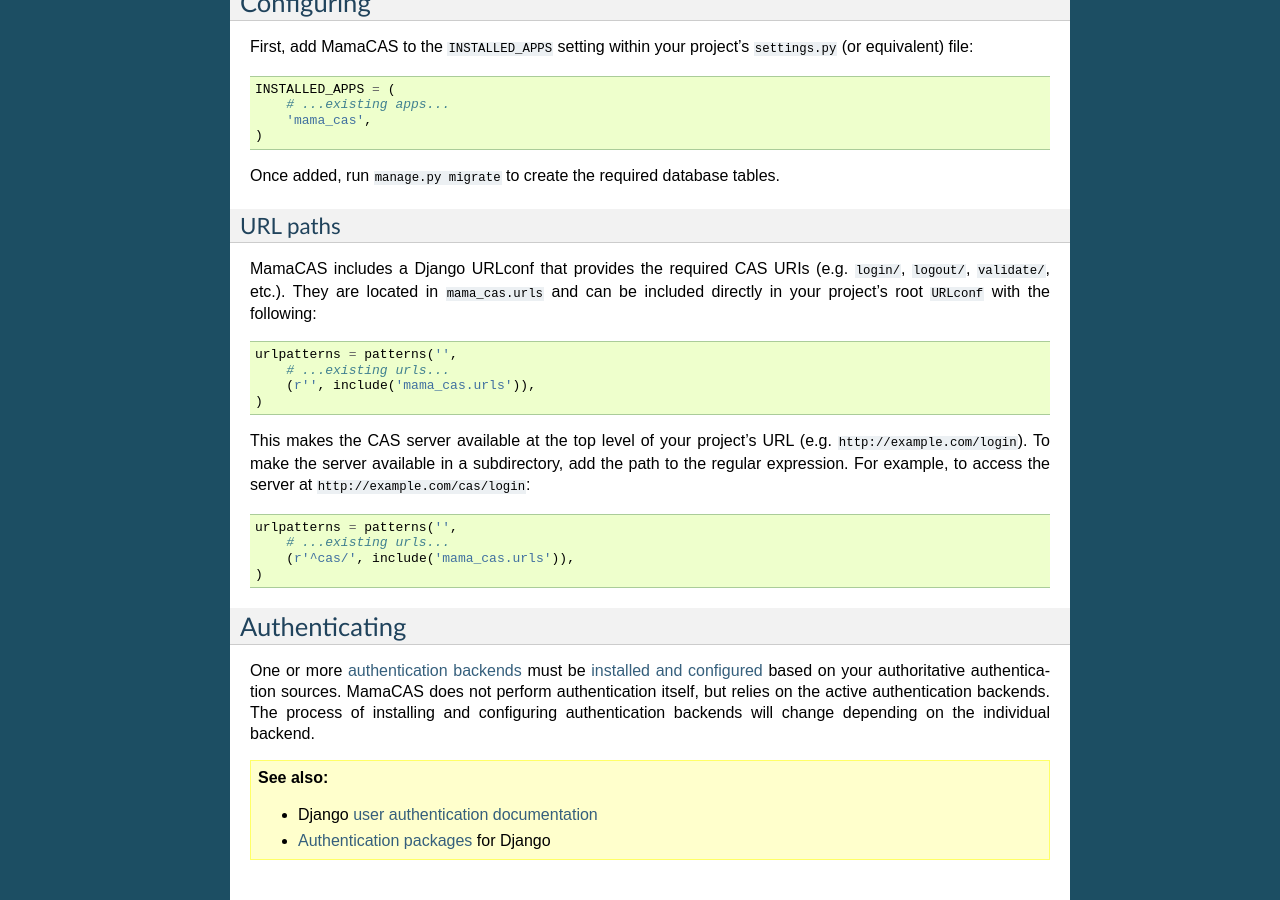
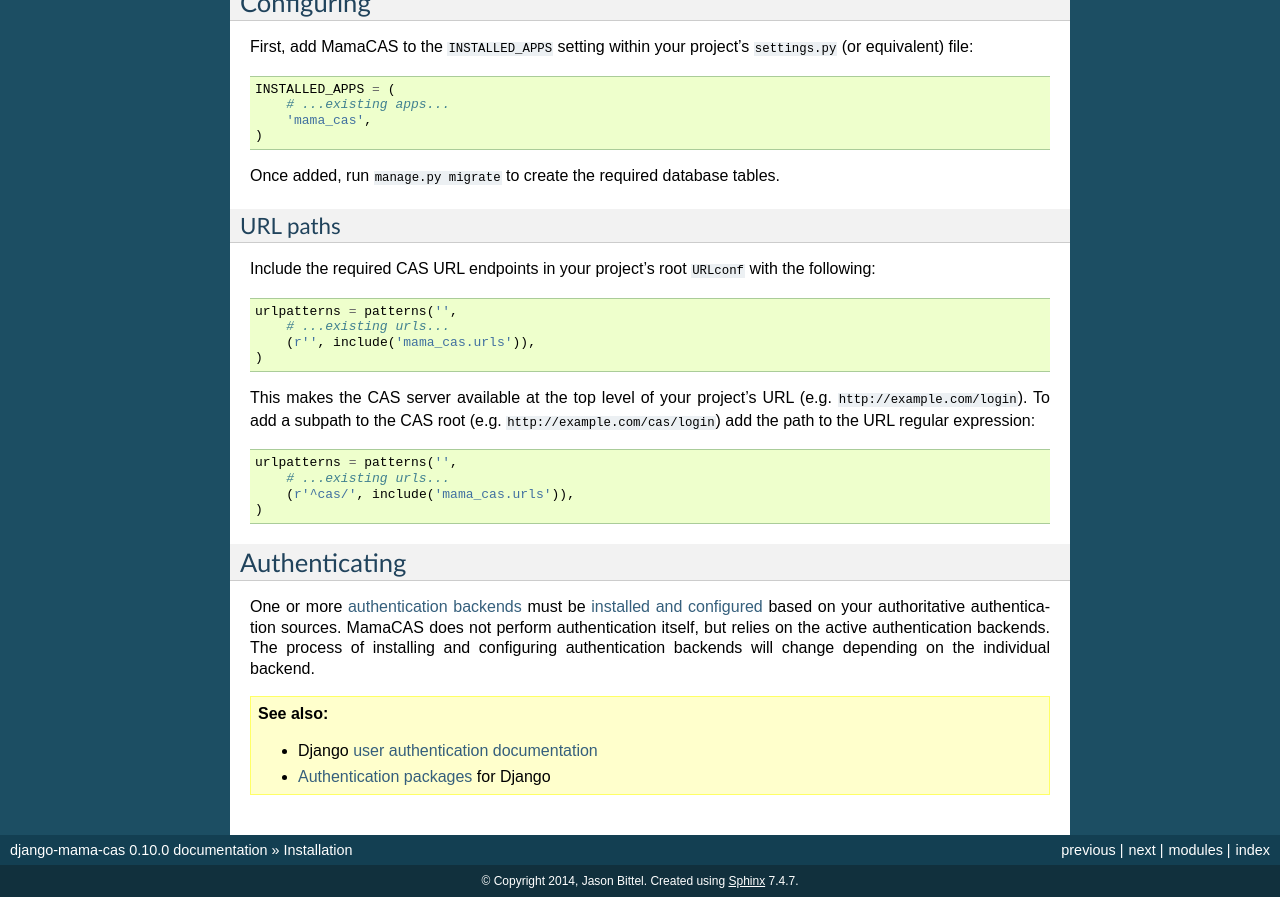
Before and after one commit to jbittel/django-mama-cas, a Sphinx documentation site: the page built from docs/installation.rst, in a window 1280 px wide and 900 px high, scrolled down 645 px. Built offline with Sphinx 7.4.7, drawn with Linux system fonts in a browser that asks for light colours.

Commit message:
Clarify CAS URL configuration

```diff
--- a/docs/installation.rst
+++ b/docs/installation.rst
@@ -50,10 +50,8 @@
 URL paths
 ~~~~~~~~~
 
-MamaCAS includes a Django URLconf that provides the required CAS URIs (e.g.
-``login/``, ``logout/``, ``validate/``, etc.). They are located in
-``mama_cas.urls`` and can be included directly in your project's root
-``URLconf`` with the following::
+Include the required CAS URL endpoints in your project's root ``URLconf``
+with the following::
 
    urlpatterns = patterns('',
        # ...existing urls...
@@ -61,9 +59,9 @@
    )
 
 This makes the CAS server available at the top level of your project's
-URL (e.g. ``http://example.com/login``). To make the server available in a
-subdirectory, add the path to the regular expression. For example, to access
-the server at ``http://example.com/cas/login``::
+URL (e.g. ``http://example.com/login``). To add a subpath to the CAS root
+(e.g. ``http://example.com/cas/login``) add the path to the URL regular
+expression::
 
    urlpatterns = patterns('',
        # ...existing urls...
```
